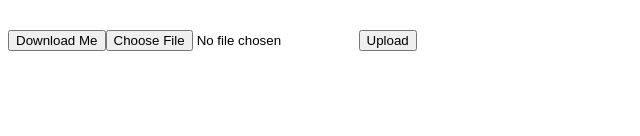
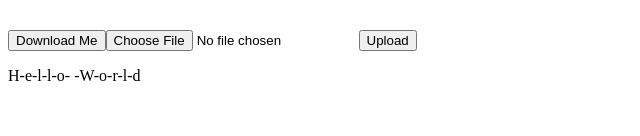
Before and after one commit to SergeyMell/Agilie-IT-school-2018-examples, an Angular app: page / in a window 1280 px wide. Shown: the part 164-300 px from the top of the page, without its empty margins (0-640 px from the left). Built offline with nearby package versions, Linux system fonts and the light colour scheme.

Commit message:
Injecting pipes

```diff
--- a/src/app/app.component.html
+++ b/src/app/app.component.html
@@ -16,4 +16,6 @@
   <input type="file" (change)="getFile($event)">
   <button (click)="sendFile()">Upload</button>
 
+  <p>{{pipedText}}</p>
+
 </div>
--- a/src/app/app.component.ts
+++ b/src/app/app.component.ts
@@ -1,5 +1,6 @@
 import {Component} from '@angular/core';
 import {HttpClient} from '@angular/common/http';
+import {MyPipe} from './pipes/some.pipe';
 
 @Component({
   selector: 'app-root',
@@ -12,8 +13,10 @@ export class AppComponent {
 
   file: any;
 
+  pipedText: '';
+
   constructor(private http: HttpClient) {
-
+    this.pipedText = (new MyPipe).transform('Hello World');
   }
 
   downloadFile() {
--- a/src/app/app.module.ts
+++ b/src/app/app.module.ts
@@ -13,6 +13,7 @@ import {MenuComponent} from './menu/menu.component';
 import {HTTP_INTERCEPTORS, HttpClientModule} from '@angular/common/http';
 import {HeaderInterceptor} from './interceptors/header.interceptor';
 import {DubInterceptor} from './interceptors/dub.interceptor';
+import {MyPipe} from './pipes/some.pipe';
 
 
 @NgModule({
@@ -22,7 +23,8 @@ import {DubInterceptor} from './interceptors/dub.interceptor';
     DashboardComponent,
     ProfileComponent,
     SettingsComponent,
-    MenuComponent
+    MenuComponent,
+    MyPipe
   ],
   imports: [
     BrowserModule,
--- /dev/null
+++ b/src/app/pipes/some.pipe.ts
@@ -0,0 +1,12 @@
+import {Pipe, PipeTransform} from '@angular/core';
+
+@Pipe({
+  name: 'MyPipe'
+})
+export class MyPipe implements PipeTransform {
+
+  transform(value) {
+    return value.split('').join('-');
+  }
+
+}
```
